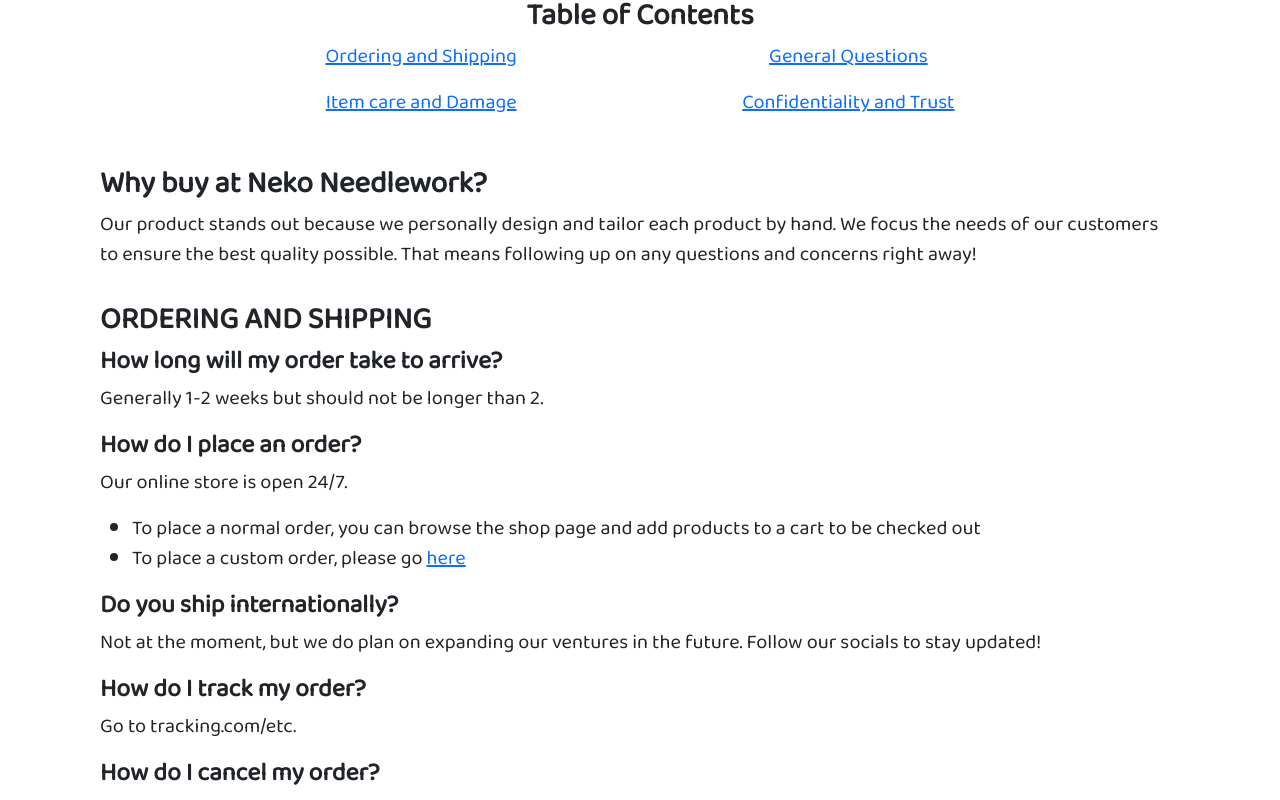
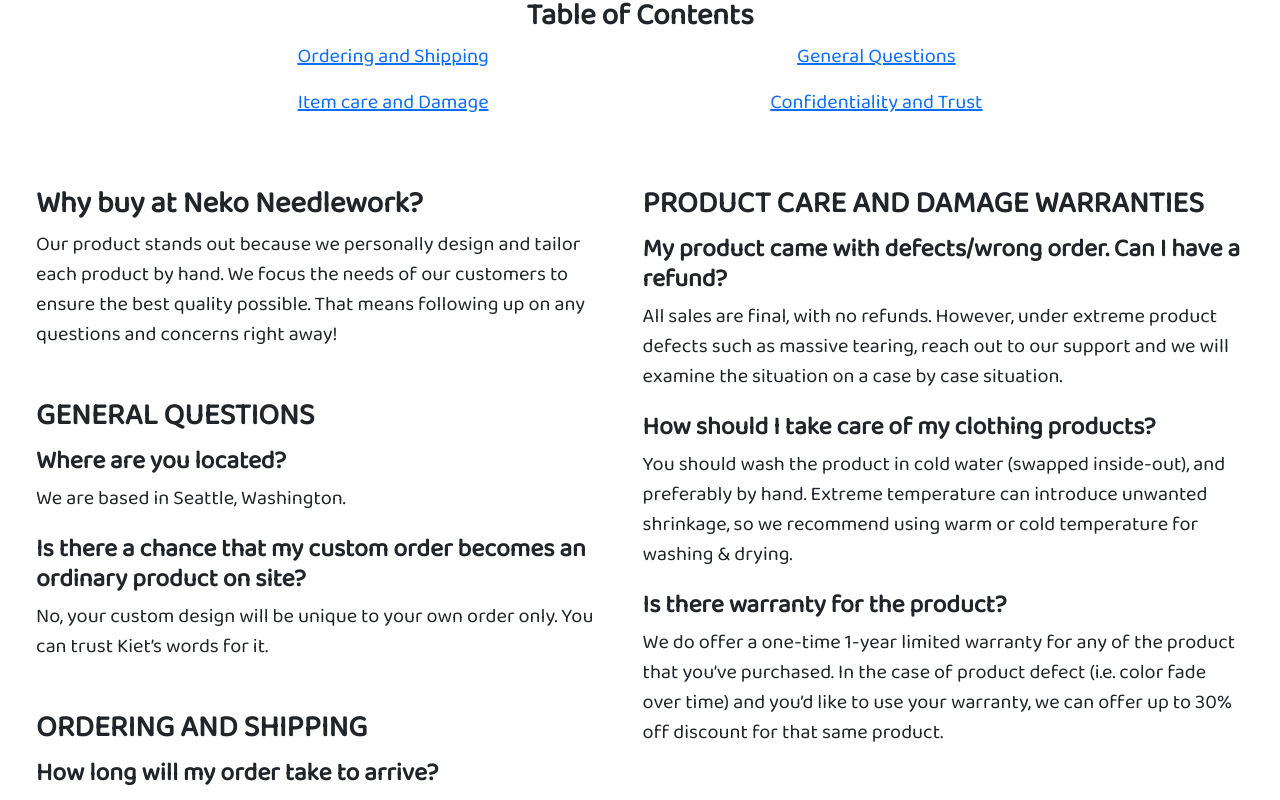
Before and after one commit to ryanngu023/embroiderme, a React (Create React App) app: page /faq in a window 1280 px wide. Shown: the part 410-1210 px from the top of the page. Built offline with nearby package versions, Linux system fonts and the light colour scheme.

Commit message:
Desktop FAQ page

```diff
--- a/src/components/pages/faq.js
+++ b/src/components/pages/faq.js
@@ -20,13 +20,22 @@
                     <p> <a href='#confidentiality'> Confidentiality and Trust</a> </p>
                 </div>
             </div>
-
+        <div class='faq-questions-section'>
+        <div class='faq-large-col'>
             <h3 class='faq-section-titles' >Why buy at Neko Needlework?</h3>
             <p>
             Our product stands out because we personally design and tailor each product by hand. We focus
             the needs of our customers to ensure the best quality possible.
             That means following up on any questions and concerns right away!
             </p>
+
+            <h3 class='faq-section-titles' id='gen-questions'>GENERAL QUESTIONS</h3>
+
+<h4 class='faq-questions'>Where are you located?</h4>
+<p>We are based in Seattle, Washington.</p>
+
+<h4 class='faq-questions'>Is there a chance that my custom order becomes an ordinary product on site?</h4>
+<p>No, your custom design will be unique to your own order only. You can trust Kiet’s words for it.</p>
 
             <h3 class='faq-section-titles' id='ordering-shipping'>ORDERING AND SHIPPING</h3>
 
@@ -51,7 +60,9 @@
 
             <h4 class='faq-questions'> How do I cancel my order?</h4>
             <p>Reach out within 24 hours to our support to cancel!</p>
+        </div>
 
+        <div class='faq-large-col'>
             <h3 class='faq-section-titles' id='item-care'>PRODUCT CARE AND DAMAGE WARRANTIES</h3>
 
             <h4  class='faq-questions'>My product came with defects/wrong order. Can I have a refund?</h4>
@@ -71,13 +82,6 @@
             In the case of product defect (i.e. color fade over time) and you’d like to use your warranty, we
             can offer up to 30% off discount for that same product.</p>
 
-        <h3 class='faq-section-titles' id='gen-questions'>GENERAL QUESTIONS</h3>
-
-        <h4 class='faq-questions'>Where are you located?</h4>
-        <p>We are based in Seattle, Washington.</p>
-
-        <h4 class='faq-questions'>Is there a chance that my custom order becomes an ordinary product on site?</h4>
-        <p>No, your custom design will be unique to your own order only. You can trust Kiet’s words for it.</p>
 
             <h3 class='faq-section-titles' id='confidentiality'>CONFIDENTIALITY & TRUST</h3>
 
@@ -99,5 +103,7 @@
             <p id='faq-page-end'></p>
         </div>
         </div>
+        </div>
+        </div>
     )
 }
--- a/src/style.css
+++ b/src/style.css
@@ -418,23 +418,6 @@
   margin-bottom: 9rem;
 }
 
-/* This does the paragraph styling for the faq ordering and shipping*/
-#faq-OS-section {
-  display: flex;
-  flex-direction: row;
-  justify-content: center;
-  align-items: center;
-  margin: 1rem;
-  text-align: center;
-  font-size: 0.85rem;
-}
-
-/*This designs the custom service section of the faq page*/
-#faq-custom-section {
-  background-color: #D1C3B7;
-  background-color: #D7F5D3;
-  padding: 1rem;
-}
 
 /* Footer Section FS1 */
 
@@ -1061,8 +1044,18 @@
 
 @media (min-width: 992px) {
   #faq-content {
-    margin-left: 100px;
-    margin-right: 100px;
+    margin-bottom: 80px;
+  }
+
+  .faq-questions-section {
+    display: flex;
+    flex-direction: row;
+  }
+
+  .faq-large-col {
+    display: flex;
+    flex-direction: column;
+    margin: 20px;
   }
 
   #faq-header {
@@ -1081,24 +1074,6 @@
   p, a, li {
     font-size: 20px;
   }
-}
-
-/* This does the paragraph styling for the faq ordering and shipping*/
-#faq-OS-section {
-  display: flex;
-  flex-direction: row;
-  justify-content: center;
-  align-items: center;
-  margin: 1rem;
-  text-align: center;
-  font-size: 0.85rem;
-}
-
-/*This designs the custom service section of the faq page*/
-#faq-custom-section {
-  background-color: #D1C3B7;
-  background-color: #D7F5D3;
-  padding: 1rem;
 }
 
 /* Footer Section */
```
Lines whose indentation alone changed are shown as unchanged.
